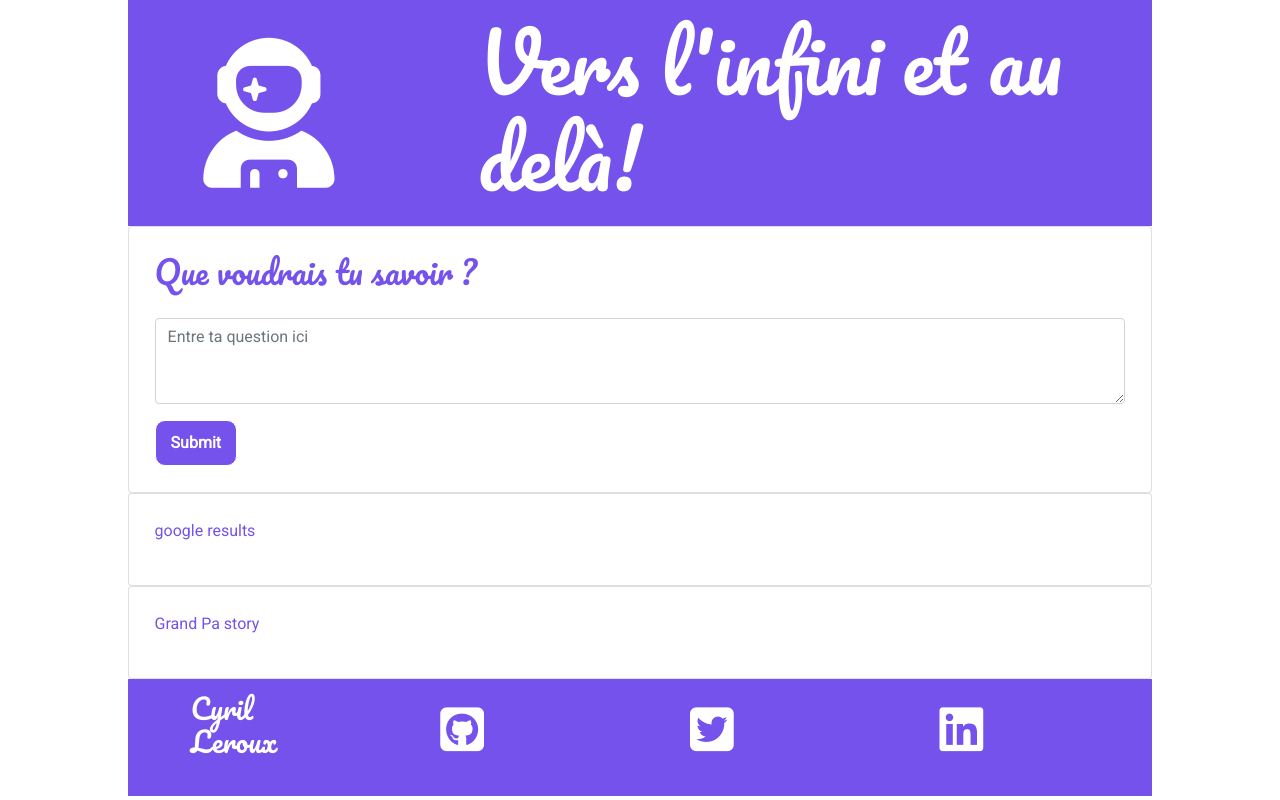
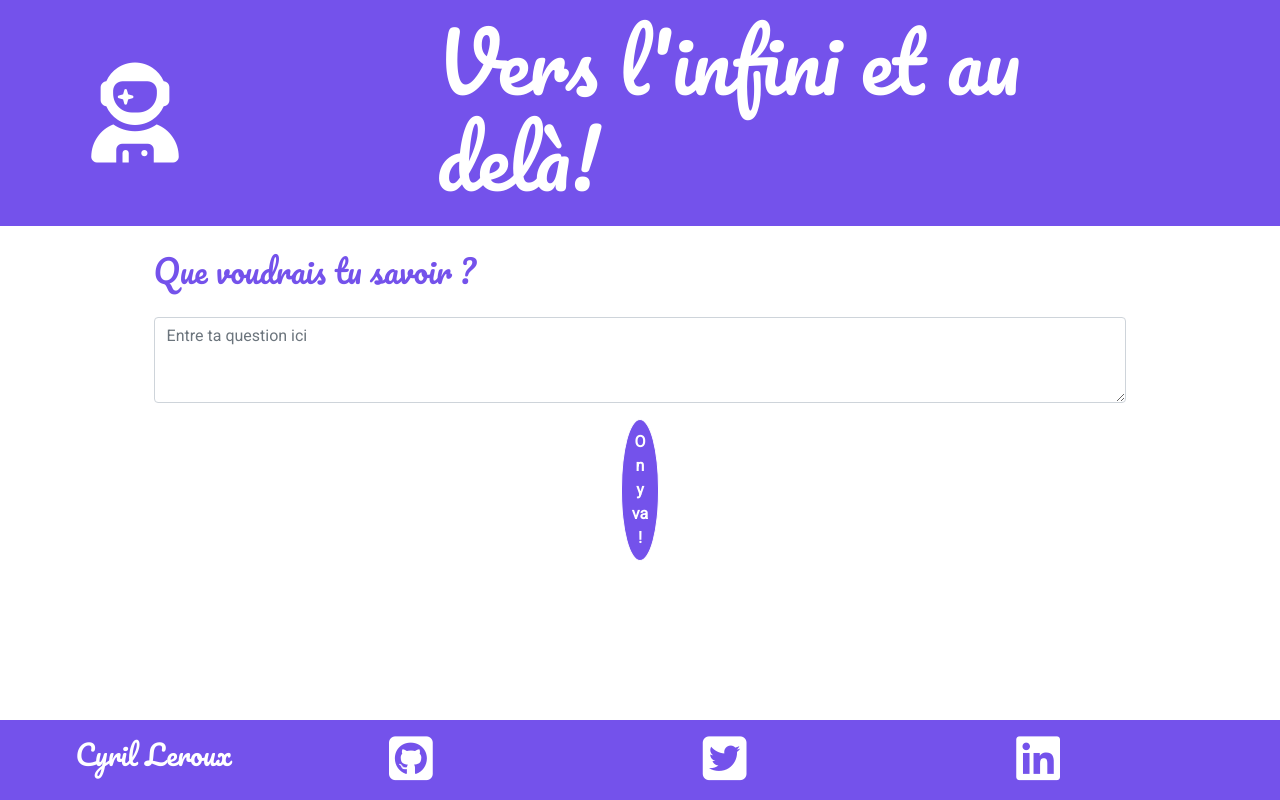
Before and after one commit to cendrars59/DAPY-P7, a Flask app: page / in a window 1280 px wide. Run offline with Flask 2, Linux system fonts and the light colour scheme; some libraries are stand-ins or nearby versions.

Commit message:
Index footer alignement

```diff
--- a/p7app/static/css/components/button.css
+++ b/p7app/static/css/components/button.css
@@ -1,8 +1,10 @@
 .btn-submit {
+    height: 4%;
+    width: 4%;
     font-weight: bold;
     color: white;
     border: 1px solid white;
-    border-radius: 10px;
-    padding: 10px 15px;
+    border-radius: 50%;
+    padding: 10px 10px;
     background: #7452EB;
 }
--- a/p7app/static/css/components/card.css
+++ b/p7app/static/css/components/card.css
@@ -1,6 +1,7 @@
 .card {
     width: 80%;
-    height: 25%;
+    height: 50%;
     padding: 2% 2% 2% 2%;
     margin: 0 auto;
+    border: none;
 }
--- a/p7app/static/css/components/footer.css
+++ b/p7app/static/css/components/footer.css
@@ -1,10 +1,12 @@
 #footer {
-    width: 80%;
+    width: 100%;
     height: 10%;
     padding: 1% 1% 1% 1%;
     margin: 0 auto;
     background: #7452EB;
     color: white;
+    position: absolute;
+    bottom: 0;
 }
 
 #div-li-footer {
--- a/p7app/static/css/components/formular.css
+++ b/p7app/static/css/components/formular.css
@@ -1,3 +1,9 @@
 #formular-intro {
     padding-bottom: 2%;
 }
+
+#div-submit-button {
+     display: flex;
+    justify-content: space-around;
+    align-items: center;
+}
--- a/p7app/static/css/components/header.css
+++ b/p7app/static/css/components/header.css
@@ -1,6 +1,6 @@
 #header {
-    width: 80%;
-    height: 10%;
+    width: 100%;
+    height: 6%;
     padding: 1% 1% 1% 1%;
     margin: 0 auto;
     background: #7452EB;
@@ -11,12 +11,12 @@
 
 #div-logo {
     width: 15%;
-    height: 8%;
+    height: 4%;
 }
 
 #div-punchline {
     width: 60%;
-    height: 8%;
+    height: 4%;
 }
 
 #punchline {
--- a/p7app/static/css/components/logo.css
+++ b/p7app/static/css/components/logo.css
@@ -1,5 +1,5 @@
 #logo {
-    font-size: 150px;
+    font-size: 100px;
 }
 
 .logo-font {
--- a/p7app/templates/index.html
+++ b/p7app/templates/index.html
@@ -29,20 +29,24 @@
                         <textarea class="form-control" id="exampleFormControlTextarea1"
                               placeholder="Entre ta question ici"  rows="3"></textarea>
                     </div>
-                    <button type="submit" class="btn btn-submit">Submit</button>
+                    <div id="div-submit-button">
+                        <button type="submit" class="btn btn-submit">On y va !</button>
+                    </div>
+
                 </form>
             </div>
         </div>
         <div id="google-results" class="card">
-            <p>google results</p>
+
             <div id="map">
 
             </div>
 
         </div>
         <div id="story" class="card">
-            <p>Grand Pa story</p>
+
         </div>
+
         <div id="footer">
             <ul class="list_inline">
                 <div id="div-li-footer">
@@ -65,9 +69,10 @@
                         </a>
                     </li>
                 </div>
-
             </ul>
         </div>
+
+
     </div>
     <script src="https://code.jquery.com/jquery-3.4.1.slim.min.js"
             integrity="sha384-J6qa4849blE2+poT4WnyKhv5vZF5SrPo0iEjwBvKU7imGFAV0wwj1yYfoRSJoZ+n"
```
Also changed, not shown: p7app/tests/config.py (added). Lines whose indentation alone changed are shown as unchanged.
